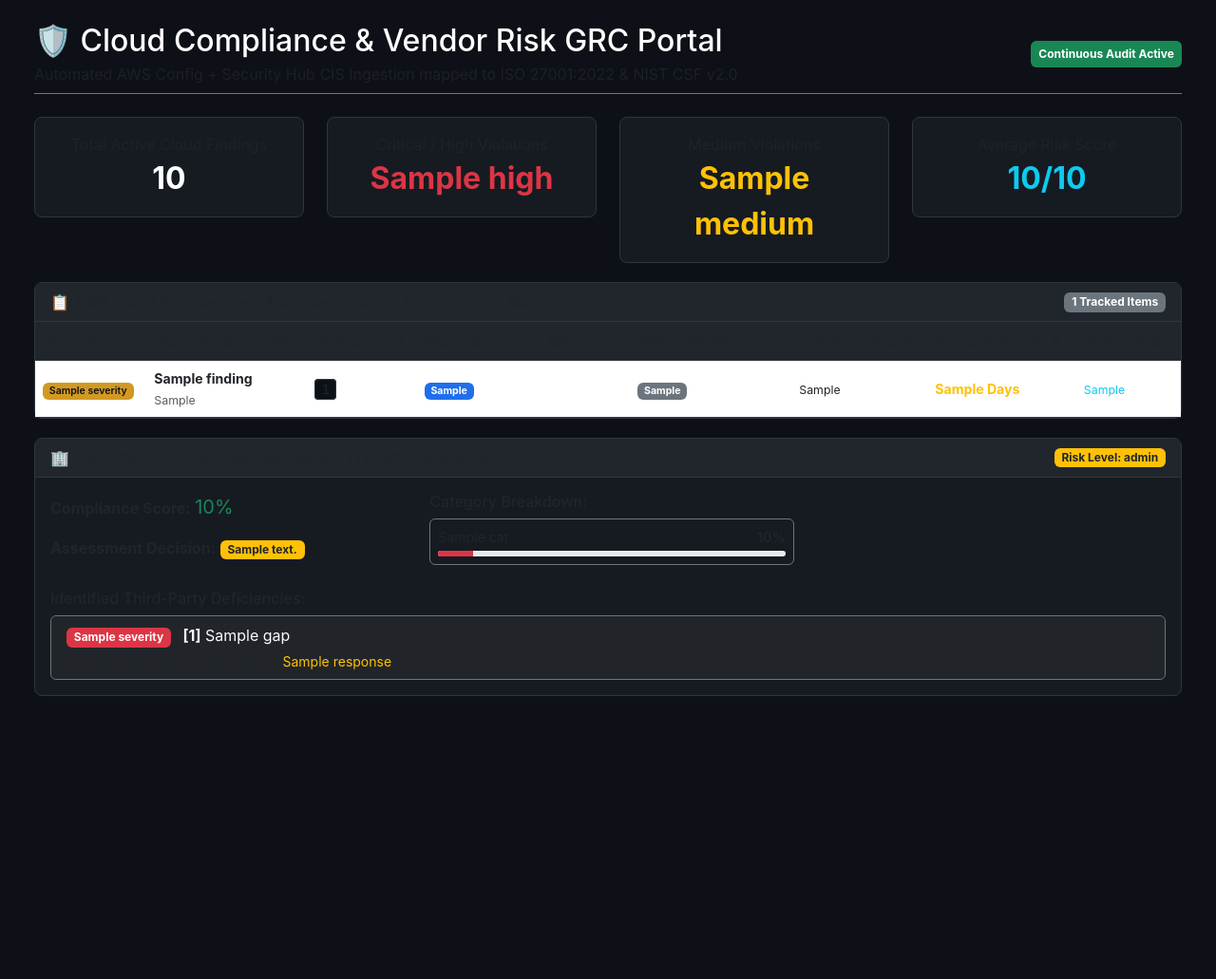
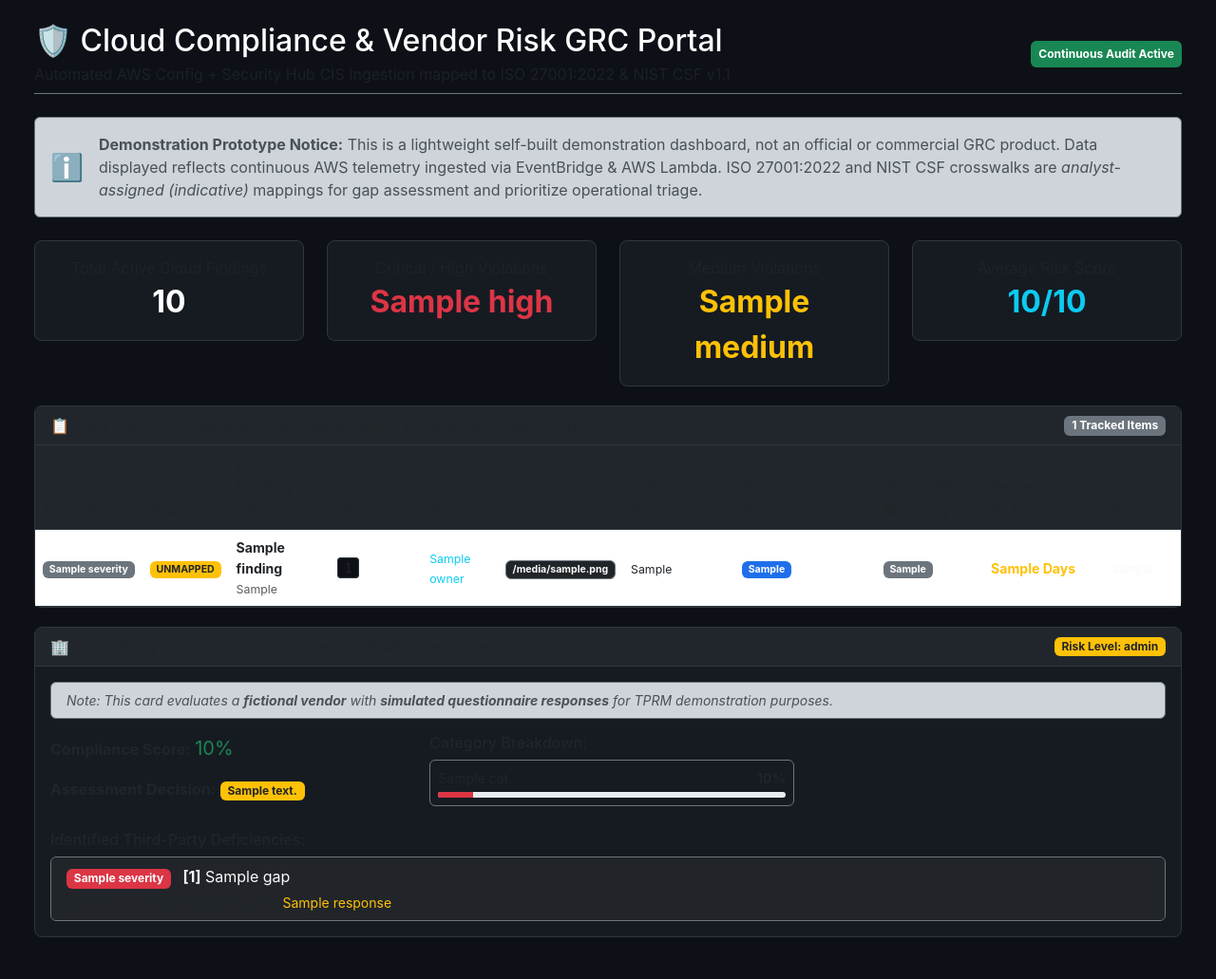
Before and after one commit to SannidhiSriram-06/cloud-compliance-vendor-risk, a Flask app: template grc/app/templates/index.html in a window 1280 px wide. Shown: the whole page at 95% size. Before the commit the page ends 733 px from the top, so only its background shows below. Run offline with Flask 3, Linux system fonts and the light colour scheme; the template is opened without the code that fills it: most values are stand-ins (such as "Sample title", 1, 10 or a date in 2020).

Commit message:
feat(grc,vendor): display live register telemetry, owner/match badges, and TPRM simulation notices

```diff
--- a/grc/app/app.py
+++ b/grc/app/app.py
@@ -14,7 +14,7 @@ app = Flask(__name__)
 
 RISK_REGISTER_FILE = os.environ.get(
     "RISK_REGISTER_FILE",
-    os.path.join(os.path.dirname(__file__), "../../lambda/sample_risk_register.json")
+    os.path.join(os.path.dirname(__file__), "../../lambda/live_risk_register_sample.json")
 )
 VENDOR_ASSESSMENT_FILE = os.environ.get(
     "VENDOR_ASSESSMENT_FILE",
--- a/grc/app/templates/index.html
+++ b/grc/app/templates/index.html
@@ -24,10 +24,21 @@
     <div class="d-flex justify-content-between align-items-center mb-4 pb-2 border-bottom border-secondary">
       <div>
         <h2 class="text-white mb-1">🛡️ Cloud Compliance & Vendor Risk GRC Portal</h2>
-        <p class="text-muted mb-0">Automated AWS Config + Security Hub CIS Ingestion mapped to ISO 27001:2022 & NIST CSF v2.0</p>
+        <p class="text-muted mb-0">Automated AWS Config + Security Hub CIS Ingestion mapped to ISO 27001:2022 & NIST CSF v1.1</p>
       </div>
       <div>
         <span class="badge bg-success p-2">Continuous Audit Active</span>
+      </div>
+    </div>
+
+    <!-- Demonstration Disclaimer Banner -->
+    <div class="alert alert-dark border border-secondary d-flex align-items-center mb-4 p-3" role="alert">
+      <div class="me-3 fs-3">ℹ️</div>
+      <div>
+        <strong>Demonstration Prototype Notice:</strong>
+        This is a lightweight self-built demonstration dashboard, not an official or commercial GRC product.
+        Data displayed reflects continuous AWS telemetry ingested via EventBridge &amp; AWS Lambda.
+        ISO 27001:2022 and NIST CSF crosswalks are <em>analyst-assigned (indicative)</em> mappings for gap assessment and prioritize operational triage.
       </div>
     </div>
 
@@ -62,7 +73,7 @@
     <!-- Cloud Risk Register Table -->
     <div class="card">
       <div class="card-header d-flex justify-content-between align-items-center">
-        <span>📋 AWS Cloud Risk Register (Auto-Remediation & Compliance Mapping)</span>
+        <span>📋 AWS Cloud Risk Register (Auto-Remediation &amp; Compliance Mapping)</span>
         <span class="badge bg-secondary">{{ findings|length }} Tracked Items</span>
       </div>
       <div class="card-body p-0 table-responsive">
@@ -70,11 +81,14 @@
           <thead>
             <tr>
               <th>Severity</th>
+              <th>Status</th>
               <th>Rule / Finding Title</th>
               <th>Resource ID</th>
+              <th>Owner</th>
+              <th>Sources</th>
+              <th>CIS Benchmark</th>
               <th>ISO 27001:2022 Mapping</th>
               <th>NIST CSF Mapping</th>
-              <th>CIS Benchmark</th>
               <th>Remediation SLA</th>
               <th>Action Plan</th>
             </tr>
@@ -83,19 +97,56 @@
             {% for f in findings %}
             <tr>
               <td>
-                {% if f.Severity == 'HIGH' or f.Severity == 'CRITICAL' %}
+                {% if f.Severity == 'CRITICAL' %}
                   <span class="badge badge-high">{{ f.Severity }}</span>
+                {% elif f.Severity == 'HIGH' %}
+                  <span class="badge badge-high">{{ f.Severity }}</span>
+                {% elif f.Severity == 'MEDIUM' %}
+                  <span class="badge badge-med">{{ f.Severity }}</span>
                 {% else %}
-                  <span class="badge badge-med">{{ f.Severity }}</span>
+                  <span class="badge bg-secondary">{{ f.Severity }}</span>
                 {% endif %}
               </td>
-              <td><strong>{{ f.Title }}</strong><br><small class="text-muted">{{ f.RiskCategory }}</small></td>
+              <td>
+                {% if f.ControlMapping == 'MAPPED' %}
+                  <span class="badge bg-success">MAPPED</span>
+                {% else %}
+                  <span class="badge bg-warning text-dark">UNMAPPED</span>
+                {% endif %}
+              </td>
+              <td>
+                <strong>{{ f.Title }}</strong><br>
+                <small class="text-muted">{{ f.RiskCategory }}</small>
+              </td>
               <td><span class="code-tag">{{ f.ResourceID }}</span></td>
-              <td><span class="badge badge-std">{{ f.ISO_27001_2022 }}</span></td>
-              <td><span class="badge bg-secondary">{{ f.NIST_CSF }}</span></td>
-              <td><small>{{ f.CIS_AWS_Benchmark }}</small></td>
+              <td><small class="text-info">{{ f.Owner }}</small></td>
+              <td>
+                {% for src in f.Sources %}
+                  <span class="badge bg-dark border border-secondary text-light">{{ src }}</span>
+                {% endfor %}
+              </td>
+              <td>
+                <small>{{ f.CIS_AWS_Benchmark }}</small><br>
+                {% if f.CIS_Match == 'exact' %}
+                  <span class="badge bg-success" style="font-size: 0.7rem;">CIS: exact</span>
+                {% elif f.CIS_Match == 'closest' %}
+                  <span class="badge bg-secondary" style="font-size: 0.7rem;">CIS: closest</span>
+                {% endif %}
+              </td>
+              <td>
+                <span class="badge badge-std">{{ f.ISO_27001_2022 }}</span><br>
+                {% if f.ISO_NIST_Basis %}
+                  <span class="badge bg-dark border border-secondary text-muted" style="font-size: 0.65rem;">indicative</span>
+                {% endif %}
+              </td>
+              <td>
+                <span class="badge bg-secondary">{{ f.NIST_CSF }}</span><br>
+                {% if f.ISO_NIST_Basis %}
+                  <span class="badge bg-dark border border-secondary text-muted" style="font-size: 0.65rem;">indicative</span>
+                {% endif %}
+              </td>
               <td><span class="text-warning fw-bold">{{ f.RemediationSLA_Days }} Days</span></td>
-              <td><small class="text-info">{{ f.RemediationAction }}</small></td>
+              <td><small class="text-light">{{ f.RemediationAction }}</small></td>
             </tr>
             {% endfor %}
           </tbody>
@@ -111,6 +162,9 @@
         <span class="badge bg-warning text-dark">Risk Level: {{ vendor.residual_risk_level }}</span>
       </div>
       <div class="card-body">
+        <div class="alert alert-dark border border-secondary py-2 px-3 mb-3 small text-muted">
+          <em>Note: This card evaluates a <strong>fictional vendor</strong> with <strong>simulated questionnaire responses</strong> for TPRM demonstration purposes.</em>
+        </div>
         <div class="row mb-3">
           <div class="col-md-4">
             <p><strong>Compliance Score:</strong> <span class="fs-5 text-success">{{ vendor.compliance_score_pct }}%</span></p>
--- a/grc/docker-compose.yml
+++ b/grc/docker-compose.yml
@@ -11,7 +11,7 @@ services:
       - ../vendor-risk:/data/vendor-risk:ro
     environment:
       - FLASK_ENV=production
-      - RISK_REGISTER_FILE=/data/lambda/sample_risk_register.json
+      - RISK_REGISTER_FILE=/data/lambda/live_risk_register_sample.json
       - VENDOR_ASSESSMENT_FILE=/data/vendor-risk/sample_vendor_assessment.json
     command: >
       sh -c "pip install --no-cache-dir flask tabulate && python app.py"
--- a/vendor-risk/vendor_risk_assessment.py
+++ b/vendor-risk/vendor_risk_assessment.py
@@ -126,6 +126,7 @@ def generate_markdown_report(result: dict) -> str:
     """Generates an executive Third-Party Risk Assessment markdown report."""
     md = []
     md.append(f"# Third-Party Vendor Risk Assessment: {result['vendor_name']}\n")
+    md.append("> **Notice:** This assessment evaluates a **FICTIONAL vendor** with **SIMULATED questionnaire responses** for TPRM demonstration purposes.\n")
     md.append(f"**Assessment Date:** {result['assessment_date']}  ")
     md.append(f"**Residual Risk Rating:** `{result['residual_risk_level']}`  ")
     md.append(f"**Overall Compliance Score:** `{result['compliance_score_pct']}%`  ")
```
Also changed, not shown: vendor-risk/sample_vendor_report.md (+2 -0 lines).
